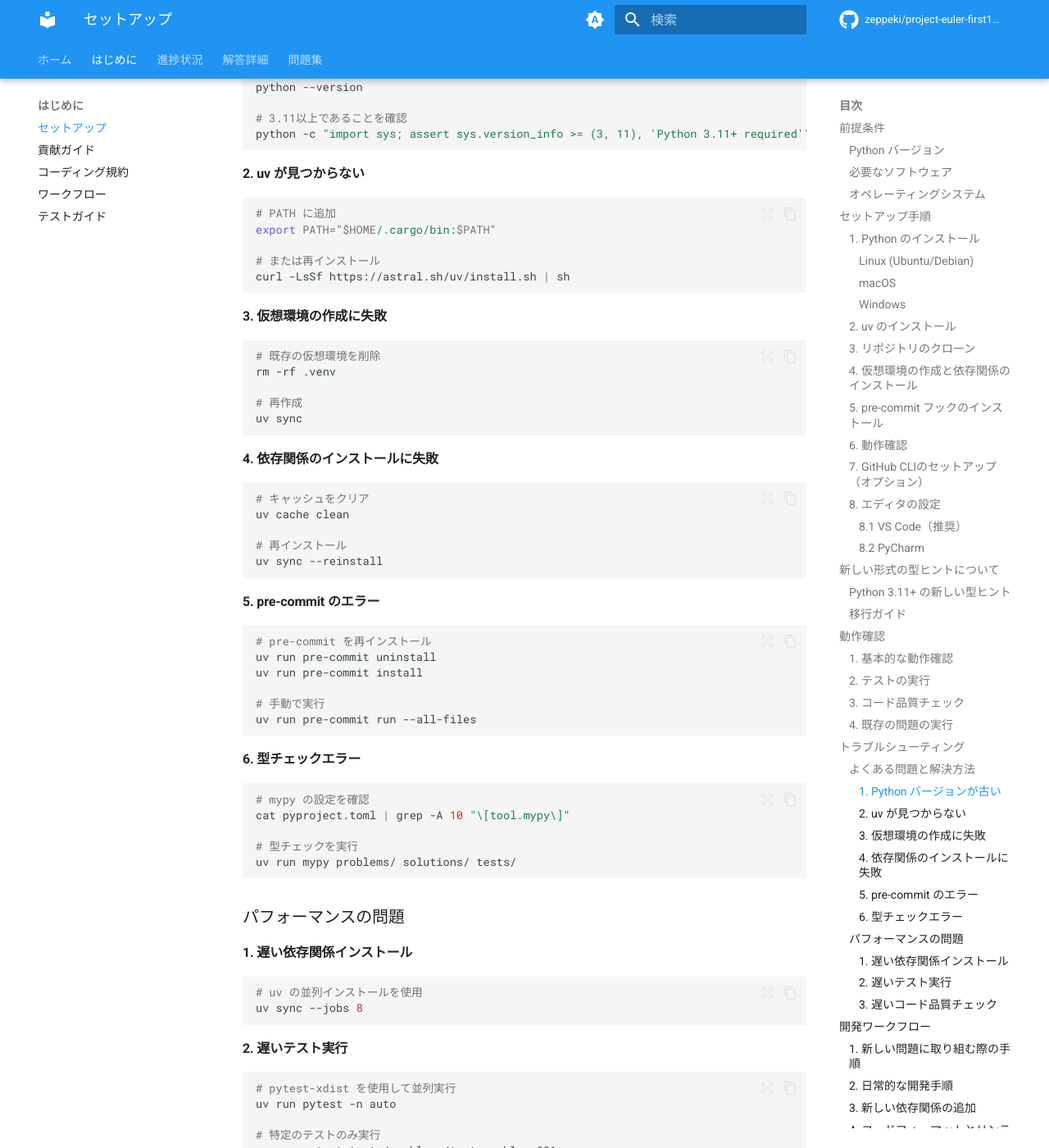
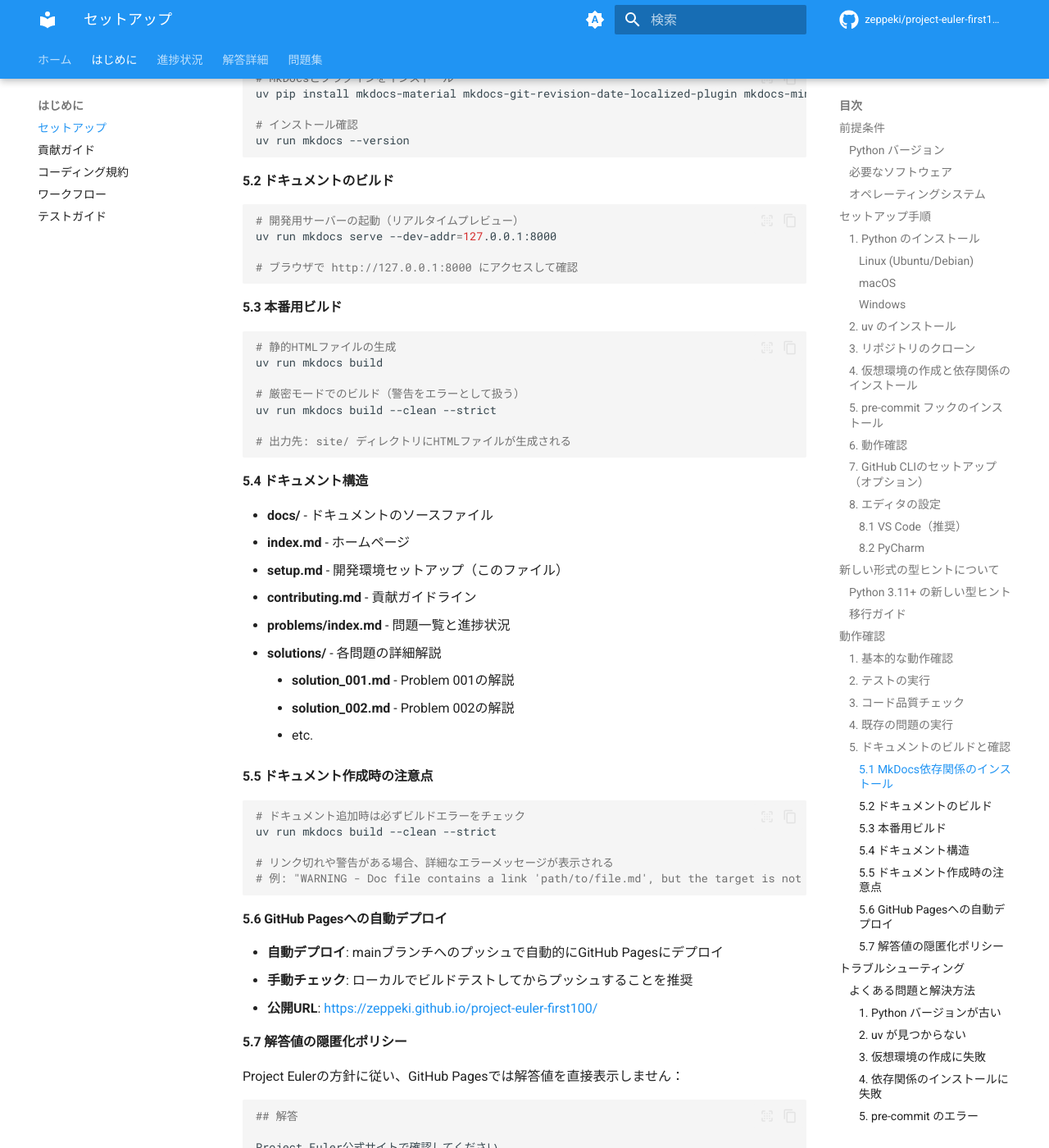
Before and after one commit to zeppeki/project-euler-first100, an MkDocs documentation site: the page built from docs/setup.md, in a window 1280 px wide and 1400 px high, scrolled down 6326 px. Shown: the whole window at 82% size. Built offline with MkDocs 1.6.1 and Material for MkDocs 9.7.7, drawn with Linux system fonts in a browser that asks for light colours; comment, search, counter and statistics services are not loaded; some of the changed text lies outside the part shown.

Commit message:
docs(setup): Add comprehensive MkDocs documentation build instructions
- Add detailed MkDocs installation and setup instructions
- Include development server setup for real-time preview
- Add production build commands with strict mode validation
- Document GitHub Pages auto-deployment process
- Add troubleshooting section for MkDocs build errors
- Include answer value obfuscation policy for Project Euler
- Update development workflow to include documentation verification
- Add documentation structure overview and best practices

This ensures developers can properly build and validate documentation locally before pushing changes.

🤖 Generated with [Claude Code](https://claude.ai/code)

Co-Authored-By: Claude <noreply@anthropic.com>

````diff
--- a/docs/setup.md
+++ b/docs/setup.md
@@ -292,6 +292,84 @@ uv run python problems/problem_002.py
 uv run python problems/problem_003.py
 ```
 
+### 5. ドキュメントのビルドと確認
+
+このプロジェクトはMkDocsを使用してGitHub Pagesで公開される包括的なドキュメントを生成します。
+
+#### 5.1 MkDocs依存関係のインストール
+
+```bash
+# MkDocsとプラグインをインストール
+uv pip install mkdocs-material mkdocs-git-revision-date-localized-plugin mkdocs-minify-plugin
+
+# インストール確認
+uv run mkdocs --version
+```
+
+#### 5.2 ドキュメントのビルド
+
+```bash
+# 開発用サーバーの起動（リアルタイムプレビュー）
+uv run mkdocs serve --dev-addr=127.0.0.1:8000
+
+# ブラウザで http://127.0.0.1:8000 にアクセスして確認
+```
+
+#### 5.3 本番用ビルド
+
+```bash
+# 静的HTMLファイルの生成
+uv run mkdocs build
+
+# 厳密モードでのビルド（警告をエラーとして扱う）
+uv run mkdocs build --clean --strict
+
+# 出力先: site/ ディレクトリにHTMLファイルが生成される
+```
+
+#### 5.4 ドキュメント構造
+
+- **docs/** - ドキュメントのソースファイル
+  - **index.md** - ホームページ
+  - **setup.md** - 開発環境セットアップ（このファイル）
+  - **contributing.md** - 貢献ガイドライン
+  - **problems/index.md** - 問題一覧と進捗状況
+  - **solutions/** - 各問題の詳細解説
+    - **solution_001.md** - Problem 001の解説
+    - **solution_002.md** - Problem 002の解説
+    - etc.
+
+#### 5.5 ドキュメント作成時の注意点
+
+```bash
+# ドキュメント追加時は必ずビルドエラーをチェック
+uv run mkdocs build --clean --strict
+
+# リンク切れや警告がある場合、詳細なエラーメッセージが表示される
+# 例: "WARNING - Doc file contains a link 'path/to/file.md', but the target is not found"
+```
+
+#### 5.6 GitHub Pagesへの自動デプロイ
+
+- **自動デプロイ**: mainブランチへのプッシュで自動的にGitHub Pagesにデプロイ
+- **手動チェック**: ローカルでビルドテストしてからプッシュすることを推奨
+- **公開URL**: https://zeppeki.github.io/project-euler-first100/
+
+#### 5.7 解答値の隠匿化ポリシー
+
+Project Eulerの方針に従い、GitHub Pagesでは解答値を直接表示しません：
+
+```markdown
+## 解答
+
+Project Euler公式サイトで確認してください。
+
+## 検証
+- **入力:** 1000
+- **解答:** [隠匿]
+- **検証:** ✓
+```
+
 ## トラブルシューティング
 
 ### よくある問題と解決方法
@@ -351,6 +429,33 @@ cat pyproject.toml | grep -A 10 "\[tool.mypy\]"
 uv run mypy problems/ solutions/ tests/
 ```
 
+#### 7. MkDocsビルドエラー
+```bash
+# MkDocs依存関係の再インストール
+uv pip install --force-reinstall mkdocs-material mkdocs-git-revision-date-localized-plugin mkdocs-minify-plugin
+
+# 厳密モードでエラー詳細を確認
+uv run mkdocs build --clean --strict --verbose
+
+# 一般的な問題と解決策:
+# - リンク切れ: 参照先ファイルの存在確認
+# - 画像ファイルが見つからない: パスの確認
+# - 設定エラー: mkdocs.yml の構文確認
+```
+
+#### 8. ドキュメントの表示問題
+```bash
+# ローカルサーバーでの確認
+uv run mkdocs serve --dev-addr=127.0.0.1:8000
+
+# キャッシュクリア
+rm -rf site/
+uv run mkdocs build --clean
+
+# 特定のページのみビルド確認
+uv run mkdocs build --clean --strict 2>&1 | grep "ERROR\|WARNING"
+```
+
 ### パフォーマンスの問題
 
 #### 1. 遅い依存関係インストール
@@ -398,10 +503,17 @@ touch solutions/solution_XXX.md
 uv run python problems/problem_XXX.py
 uv run pytest tests/problems/test_problem_XXX.py
 
-# 6. コード品質チェック
+# 6. ドキュメントの作成と確認
+# 解答説明ドキュメントを作成
+# solutions/solution_XXX.md を編集
+
+# ドキュメントのビルド確認
+uv run mkdocs build --clean --strict
+
+# 7. コード品質チェック
 uv run pre-commit run --all-files
 
-# 7. コミットとプッシュ
+# 8. コミットとプッシュ
 git add .
 git commit -m "Solve Problem XXX: [問題タイトル]"
 git push origin problem-XXX
@@ -421,10 +533,13 @@ uv sync
 # 4. テスト実行
 uv run pytest
 
-# 5. コード品質チェック
+# 5. ドキュメントのビルド確認（ドキュメント変更時）
+uv run mkdocs build --clean --strict
+
+# 6. コード品質チェック
 uv run pre-commit run --all-files
 
-# 6. コミット
+# 7. コミット
 git add .
 git commit -m "Update: [変更内容]"
 ```
````
